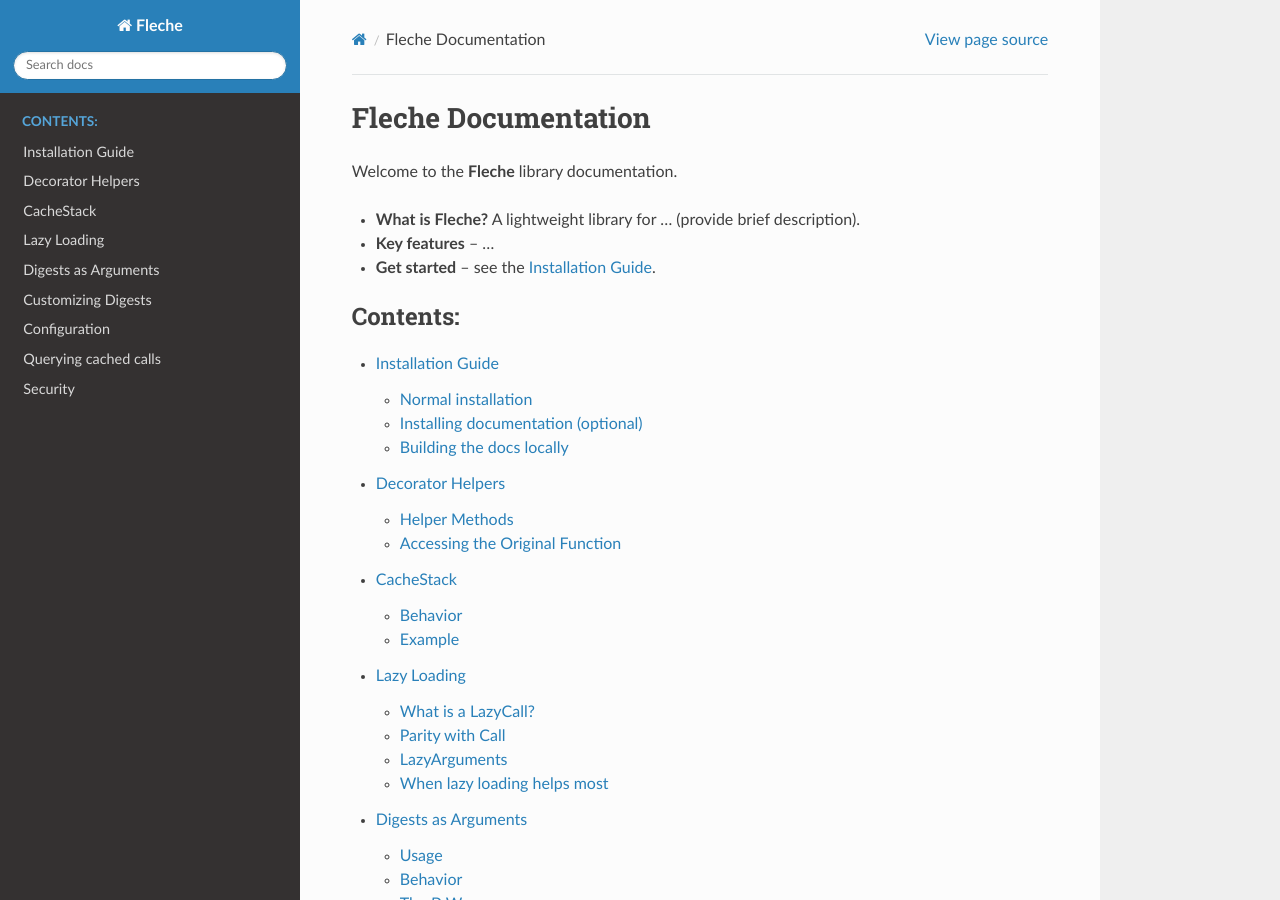
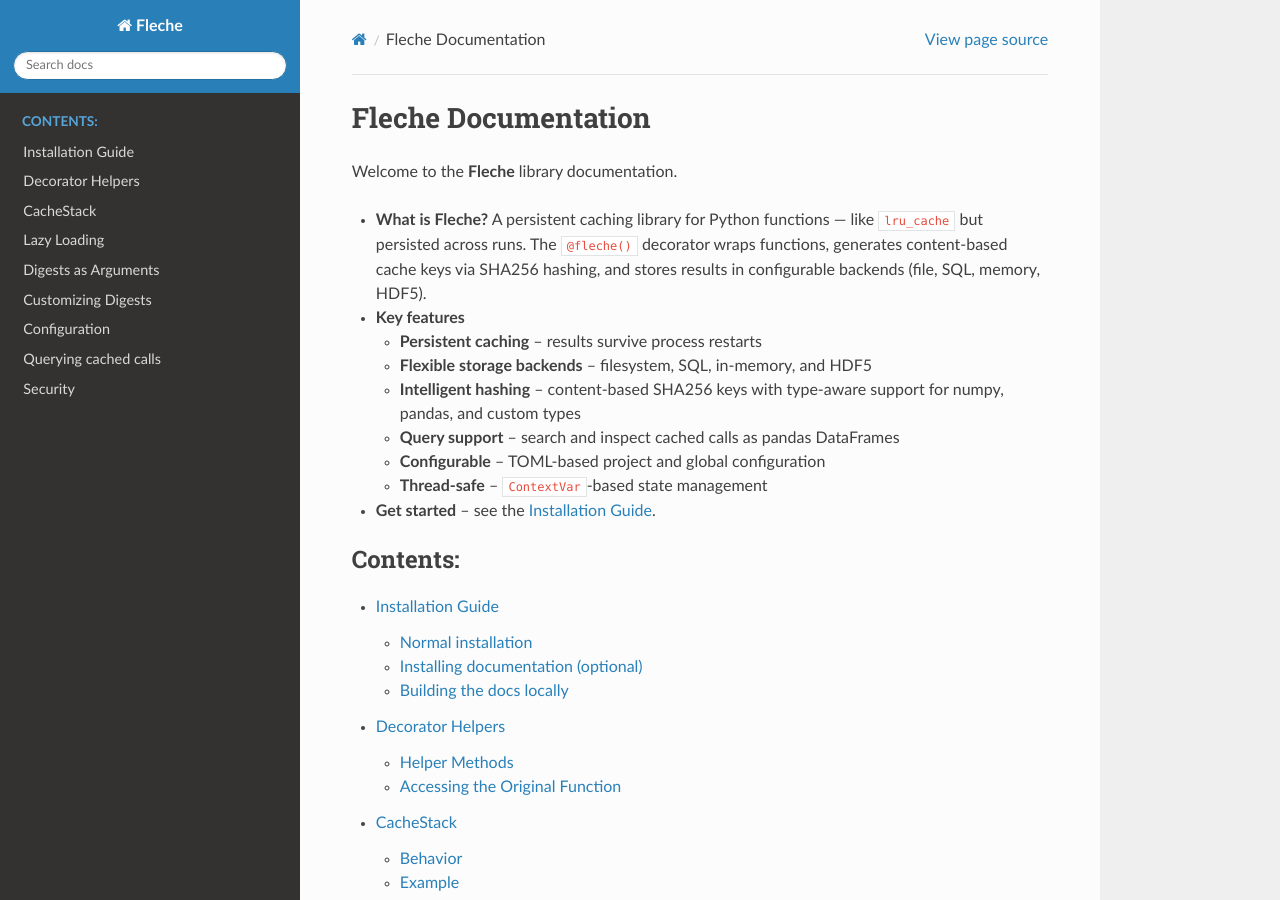
Before and after one commit to pmrv/fleche, a Sphinx documentation site: the page built from docs/index.rst, in a window 1280 px wide and 900 px high. Built offline with Sphinx 7.4.7 and the Read the Docs theme 3.1.0, drawn with Linux system fonts in a browser that asks for light colours; pages that are not in the unit, such as notebooks, are missing from menus.

Commit message:
fix docs/index.rst: replace placeholder text with actual content (#257)
## Summary

- The landing page had unfinished placeholder text: `"A lightweight
library for ... (provide brief description)."` and `"Key features – …"`.
Replaced with an actual project description and feature list based on
the README and CLAUDE.md.

## Test plan

- [ ] RST renders correctly

https://claude.ai/code/session_01KgxeytkH1Cw35sPT2SfmRL

Co-authored-by: Claude <noreply@anthropic.com>

```diff
--- a/docs/index.rst
+++ b/docs/index.rst
@@ -3,8 +3,21 @@ Fleche Documentation
 
 Welcome to the **Fleche** library documentation.
 
-* **What is Fleche?**  A lightweight library for ... (provide brief description).
-* **Key features** – …
+* **What is Fleche?**  A persistent caching library for Python functions — like
+  ``lru_cache`` but persisted across runs. The ``@fleche()`` decorator wraps
+  functions, generates content-based cache keys via SHA256 hashing, and stores
+  results in configurable backends (file, SQL, memory, HDF5).
+
+* **Key features**
+
+  - **Persistent caching** – results survive process restarts
+  - **Flexible storage backends** – filesystem, SQL, in-memory, and HDF5
+  - **Intelligent hashing** – content-based SHA256 keys with type-aware support
+    for numpy, pandas, and custom types
+  - **Query support** – search and inspect cached calls as pandas DataFrames
+  - **Configurable** – TOML-based project and global configuration
+  - **Thread-safe** – ``ContextVar``-based state management
+
 * **Get started** – see the :doc:`installation`.
 
 .. toctree::
```
